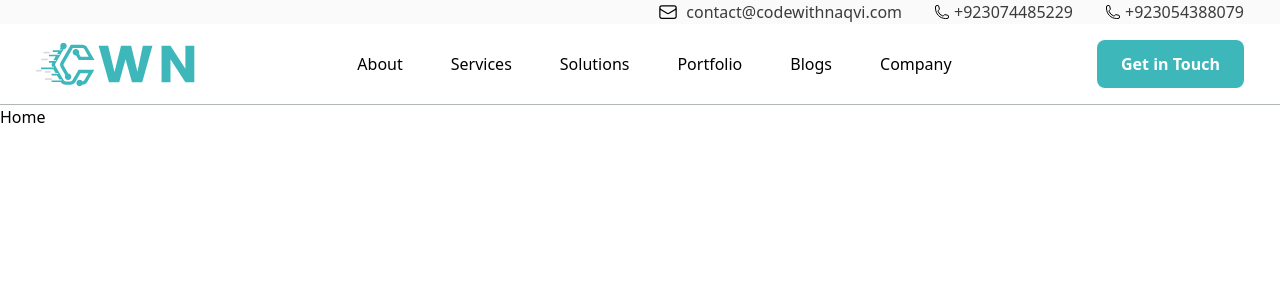
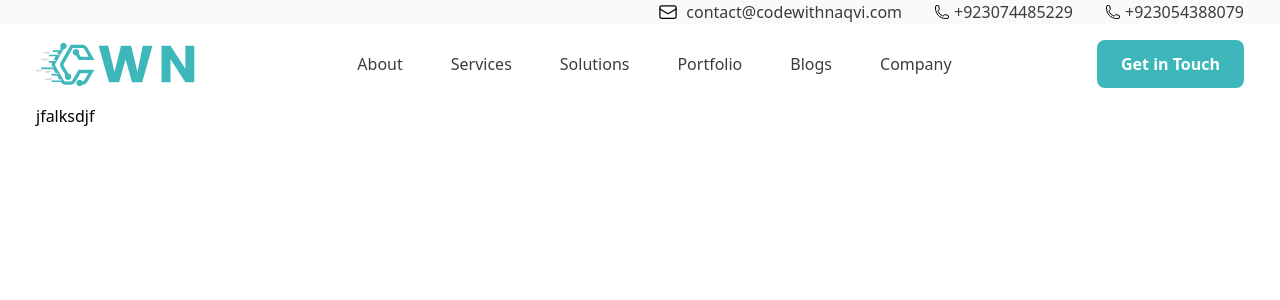
Before and after one commit to Malik-Haziq/CWN-Tech, a React (Vite) app: page / in a window 1280 px wide. Shown: the top 300 px of the page. Built offline with nearby package versions, Linux system fonts and the light colour scheme; a web font is replaced by a local one.

Commit message:
updated nav

```diff
--- a/src/components/button/button.jsx
+++ b/src/components/button/button.jsx
@@ -1,5 +1,5 @@
 import '../../css/index.css'
 
 export default function Button({href = "", text, styles = ""}) {
-  return <a href={href} className={"cursor-pointer bg-main px-6 py-3 font-semibold text-white rounded-lg duration-500 hover:bg-main-tint focus:bg-main-shade" + styles}>{text}</a>
+  return <a href={href} className={"cursor-pointer bg-main px-6 py-3 font-semibold text-white rounded-lg duration-500 hover:bg-main-tint focus:bg-main-shade " + styles}>{text}</a>
 }
--- a/src/components/navbar/Navbar.jsx
+++ b/src/components/navbar/Navbar.jsx
@@ -29,11 +29,11 @@ export default function Navbar() {
   // TODO: add dropdown to nav links
   // TODO: update info of top nav
   return (
-    <nav className="border-b-[1px] border-sub">
+    <nav>
       <ContactInfo containerStyles={"hidden sm:flex"} />
       <div className="section flex justify-between items-center relative">
         <Link to="/">
-          <img src={logo} alt="cwn logo" />
+          <img src={logo} alt="cwn logo" className={'w-32 sm:w-[160px]'}/>
         </Link>
         <div>
           <ul
@@ -46,11 +46,12 @@ export default function Navbar() {
             {navLinks.map((link, i) => {
               return <NavLink link={link} key={i} onToggleNav={toggleNav} />;
             })}
+            <Button text={"Get in Touch"} href={""} styles="sm:hidden w-fit"/>
             <ContactInfo containerStyles={"sm:hidden bg-white"} />
           </ul>
         </div>
         <div className="flex gap-4">
-          <Button text={"Get in Touch"} href={""} />
+          <Button text={"Get in Touch"} href={""} styles="hidden sm:block"/>
           <img
             src={isMenuOpen ? cross : menu}
             alt="menu"
@@ -68,7 +69,7 @@ function NavLink({ link, onToggleNav }) {
     <li className="w-full">
       <Link
         to={link.path}
-        className="hover:text-main-shade duration-300 block"
+        className="hover:text-main-shade duration-300 block text-para"
         onClick={() => onToggleNav()}
       >
         {link.text}
--- a/src/pages/home/Home.jsx
+++ b/src/pages/home/Home.jsx
@@ -1,3 +1,9 @@
+import homeBg from '@images/bg.webp'
+
 export function Home() {
-  return <div>Home</div>;
+  return <div style={{background: `url(${homeBg}), lightgray 262.5px 118.5px / 72.656% 66.899% no-repeat, linear-gradient(10deg, rgba(59, 130, 246, 0.00) 12.42%, rgba(62, 183, 187, 0.10) 63.32%)`}} className="h-[80vh]">
+    <div className='section'>
+      <p>jfalksdjf</p>
+    </div>
+  </div>;
 }
```
Also changed, not shown: src/assets/images/bg.webp (renamed from src/assets/images/Group-3.webp).
